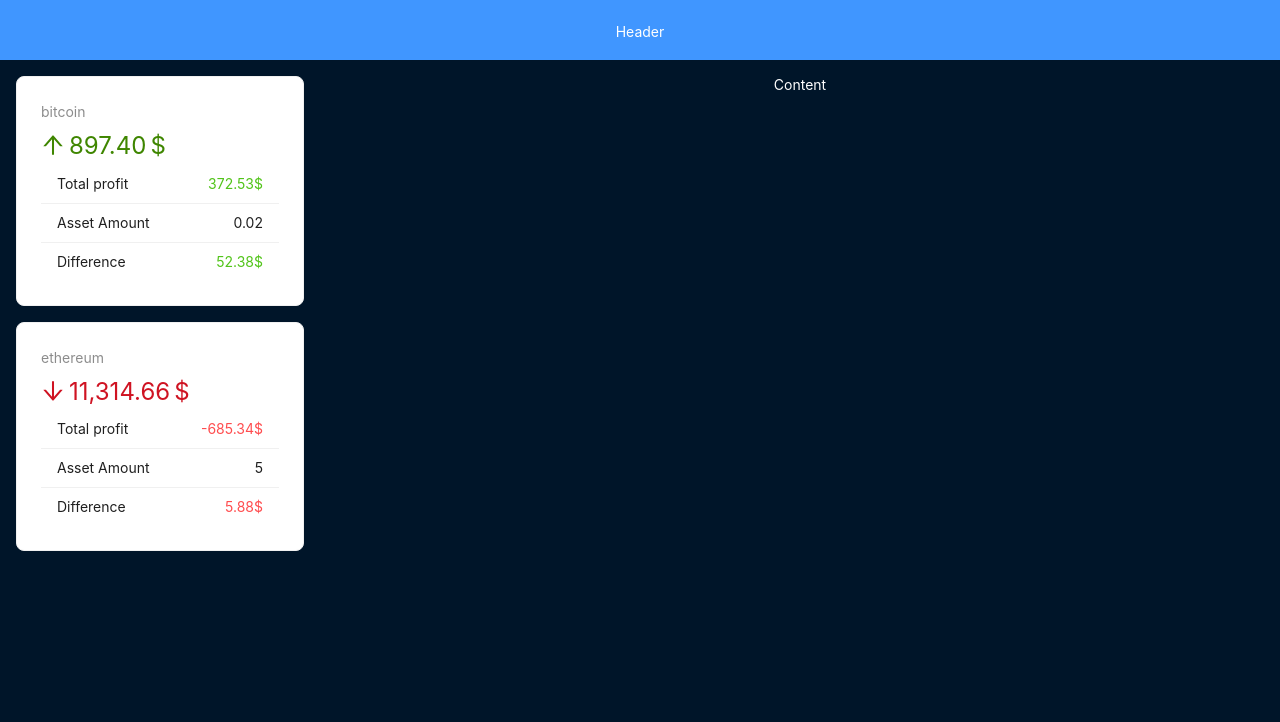
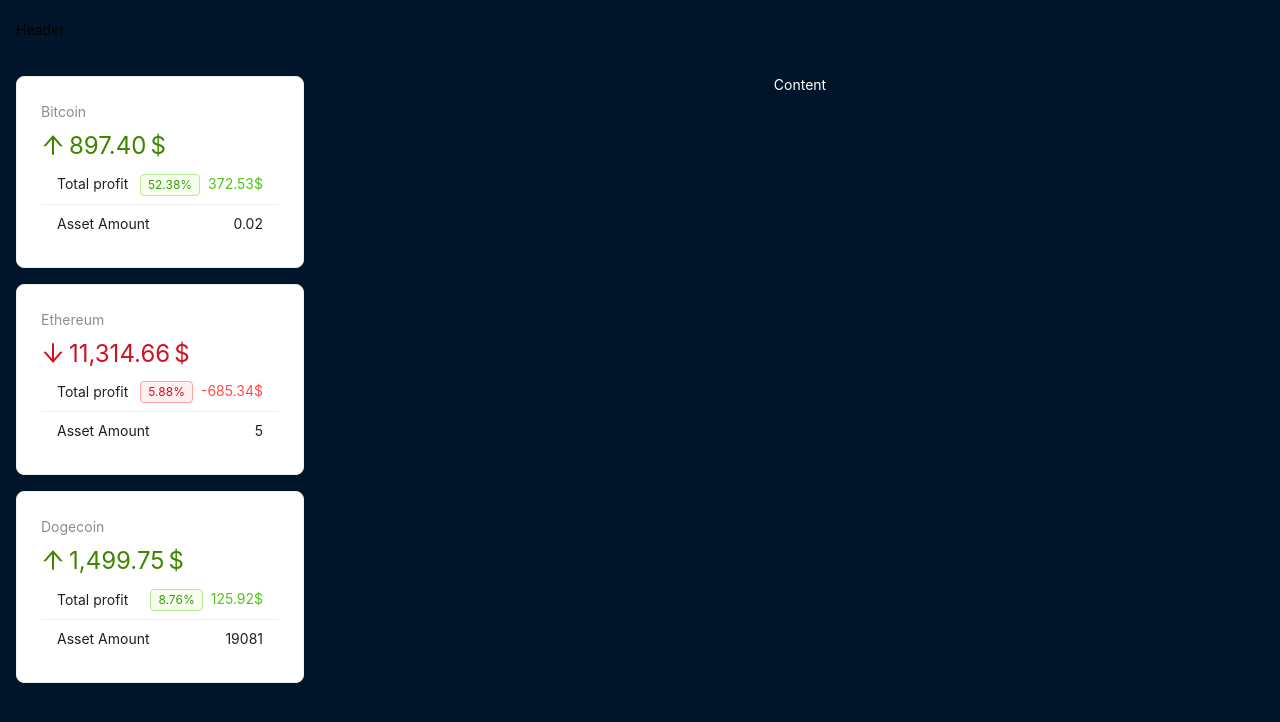
Before and after one commit to Markelas/crypto, a React (Vite) app: page / in a window 1280 px wide. Shown: the top 722 px of the page. Built offline with nearby package versions, Linux system fonts and the light colour scheme.

Commit message:
Add cards

```diff
--- a/src/App.jsx
+++ b/src/App.jsx
@@ -1,18 +1,13 @@
-import { Layout } from 'antd';
-import AppHeader from "./components/layout/AppHeader.jsx";
-import AppSider from "./components/layout/AppSider.jsx";
-import AppContent from "./components/layout/AppContent.jsx";
+
+import {CryptoContextProvider} from "./context/crypto-context.jsx";
+import AppLayout from "./components/layout/AppLayout.jsx";
 
 
 
 export default function App() {
   return (
-      <Layout>
-        <AppHeader/>
-        <Layout>
-          <AppSider/>
-          <AppContent/>
-        </Layout>
-      </Layout>
+      <CryptoContextProvider>
+        <AppLayout/>
+      </CryptoContextProvider>
   )
 }
--- a/src/components/layout/AppHeader.jsx
+++ b/src/components/layout/AppHeader.jsx
@@ -1,12 +1,13 @@
 import {Layout} from "antd";
 
 const headerStyle = {
+    width: '100%',
     textAlign: 'center',
-    color: '#fff',
     height: 60,
-    paddingInline: 48,
-    lineHeight: '64px',
-    backgroundColor: '#4096ff',
+    padding: '1rem',
+    display: 'flex',
+    justifyContent: 'space-between',
+    alignItems: 'center',
 };
 
 export default function AppHeader() {
--- /dev/null
+++ b/src/components/layout/AppLayout.jsx
@@ -0,0 +1,29 @@
+import React, {useContext} from 'react';
+import AppHeader from "./AppHeader.jsx";
+import {Layout, Spin} from "antd";
+import AppSider from "./AppSider.jsx";
+import AppContent from "./AppContent.jsx";
+import CryptoContext from "../../context/crypto-context.jsx";
+
+const AppLayout = () => {
+    const {loading} = useContext(CryptoContext)
+
+    //Отображаем спиннер, если идет загрузка
+    if (loading) {
+        return <Spin fullscreen />
+    }
+
+    return (
+        <div>
+            <Layout>
+                <AppHeader/>
+                <Layout>
+                    <AppSider/>
+                    <AppContent/>
+                </Layout>
+            </Layout>
+        </div>
+    );
+};
+
+export default AppLayout;
--- a/src/components/layout/AppSider.jsx
+++ b/src/components/layout/AppSider.jsx
@@ -1,8 +1,8 @@
-import React, {useEffect, useState} from 'react';
+import React, {useContext, useEffect, useState} from 'react';
 import { ArrowDownOutlined, ArrowUpOutlined } from '@ant-design/icons';
-import {Layout, Card, Statistic, List, Typography, Spin } from "antd";
-import {fakeFetchCrypto, fetchAssets} from "../../api.js";
-import {percentDifference} from "../../utils.js";
+import {Layout, Card, Statistic, List, Typography, Spin, Tag  } from "antd";
+import {capitalize} from "../../utils.js";
+import CryptoContext from "../../context/crypto-context.jsx";
 
 const siderStyle = {
     padding: '1rem',
@@ -10,52 +10,16 @@
 
 const AppSider = () => {
 
-    const [loading, setLoading] = useState(false)
-    const [crypto, setCrypto] = useState([])
-    const [assets, setAssets] = useState([])
+    //Получаем из контекста информацию
+    const { assets} = useContext(CryptoContext);
 
-    useEffect(() => {
-        //Делаем запрос при загрузке
-        async function preload() {
-            //Обозначаем, что идет загрузка
-            setLoading(true)
-
-            //Делаем запросы
-            const { result } = await fakeFetchCrypto()
-            const assets = await fetchAssets()
-
-            //Назначаем в стейт запрошенную информацию
-            setAssets(assets.map(asset => {
-                //Ищем монету по id
-                const coin = result.find(c => c.id === asset.id)
-                return {
-                    grow: asset.price < coin.price, //Сравниваем цену на монету с момента покупки и текущей цены, boolean
-                    growPercent: percentDifference(asset.price, coin.price), //На сколько процентов разница с момента покупки и актуальной стоимости
-                    totalAmount: asset.amount * coin.price, //Сколько в деньгах у нас монета
-                    totalProfit: asset.amount * coin.price - asset.amount * asset.price, // Сравниваем, по чем покупали и сколько сейчас по курсу
-                    ... asset,
-                }
-            }))
-            setCrypto(result)
-
-            //Завершаем загрузку
-            setLoading(false)
-        }
-
-        preload()
-    }, []);
-
-    //Отображаем спиннер, если идет загрузка
-    if (loading) {
-        return <Spin fullscreen />
-    }
 
     return (
         <Layout.Sider width="25%" style={siderStyle}>
             {assets.map(asset => (
                 <Card key={asset.id} style={{marginBottom: '1rem'}}>
                     <Statistic
-                        title={asset.id}
+                        title={capitalize(asset.id)}
                         value={asset.totalAmount}
                         precision={2}
                         valueStyle={{
@@ -71,17 +35,19 @@
                     <List
                         size="small"
                         dataSource={[
-                            {title: 'Total profit', value: asset.totalProfit},
+                            {title: 'Total profit', value: asset.totalProfit, withTag: true},
                             {title: 'Asset Amount', value: asset.amount, isPlain: true},
-                            {title: 'Difference', value: asset.growPercent},
                         ]}
                         renderItem={(item) => (
                             <List.Item>
                                 <span>{item.title}</span>
-                                {/*Если параметру не нужны доп символы, % или $, то отображаем этот спан*/}
-                                {item.isPlain && <span>{item.value}</span>}
+                                {/*Если параметру не нужен доп символ $, то отображаем этот спан*/}
+                                <span>
+                                    {item.withTag && <Tag color={asset.grow ? 'green' : 'red'}>{asset.growPercent}%</Tag>}
+                                    {item.isPlain && item.value}
 
-                                {!item.isPlain && <Typography.Text type={asset.grow ? 'success' : 'danger'}>{item.value.toFixed(2)}$</Typography.Text>}
+                                    {!item.isPlain && <Typography.Text type={asset.grow ? 'success' : 'danger'}>{item.value.toFixed(2)}$</Typography.Text>}
+                                </span>
                             </List.Item>
                         )}
                     />
--- /dev/null
+++ b/src/context/crypto-context.jsx
@@ -0,0 +1,51 @@
+import {createContext, useEffect, useState} from "react";
+import {fakeFetchCrypto, fetchAssets} from "../api.js";
+import {percentDifference} from "../utils.js";
+
+const CryptoContext = createContext({
+    assets: [],
+    crypto: [],
+     loading: false,
+})
+
+export function CryptoContextProvider({children}) {
+    const [loading, setLoading] = useState(false)
+    const [crypto, setCrypto] = useState([])
+    const [assets, setAssets] = useState([])
+
+    useEffect(() => {
+        //Делаем запрос при загрузке
+        async function preload() {
+            //Обозначаем, что идет загрузка
+            setLoading(true)
+
+            //Делаем запросы
+            const { result } = await fakeFetchCrypto()
+            const assets = await fetchAssets()
+
+            //Назначаем в стейт запрошенную информацию
+            setAssets(assets.map(asset => {
+                //Ищем монету по id
+                const coin = result.find(c => c.id === asset.id)
+                return {
+                    grow: asset.price < coin.price, //Сравниваем цену на монету с момента покупки и текущей цены, boolean
+                    growPercent: percentDifference(asset.price, coin.price), //На сколько процентов разница с момента покупки и актуальной стоимости
+                    totalAmount: asset.amount * coin.price, //Сколько в деньгах у нас монета
+                    totalProfit: asset.amount * coin.price - asset.amount * asset.price, // Сравниваем, по чем покупали и сколько сейчас по курсу
+                    ... asset,
+                }
+            }))
+            setCrypto(result)
+
+            //Завершаем загрузку
+            setLoading(false)
+        }
+
+        preload()
+    }, []);
+
+    //Любой компонент сможет иметь доступ к этим данным
+    return <CryptoContext.Provider value={{loading, crypto, assets}}>{children}</CryptoContext.Provider>
+}
+
+export default CryptoContext
--- a/src/data.js
+++ b/src/data.js
@@ -622,4 +622,10 @@
     price: 2400,
     date: new Date(),
   },
+  {
+    id: 'dogecoin',
+    amount: 19081,
+    price: 0.072,
+    date: new Date(),
+  },
 ]
--- a/src/utils.js
+++ b/src/utils.js
@@ -2,3 +2,7 @@
     //Функция, которая вычисляет процентное соотношение между курсами до покупки и после покупки
     return +(100 * Math.abs((a - b) / ( (a + b) / 2 ))).toFixed(2)
 }
+
+export function capitalize(str) {
+    return str.charAt(0).toUpperCase() + str.substr(1)
+}
```
